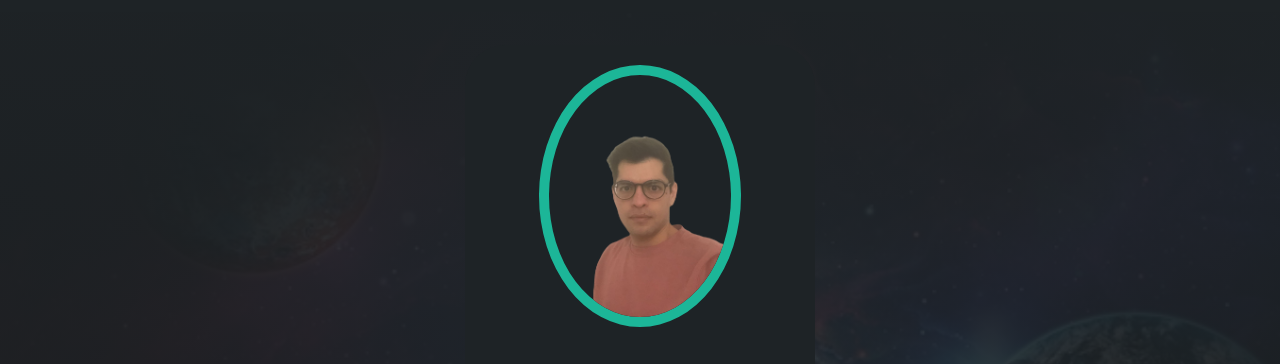
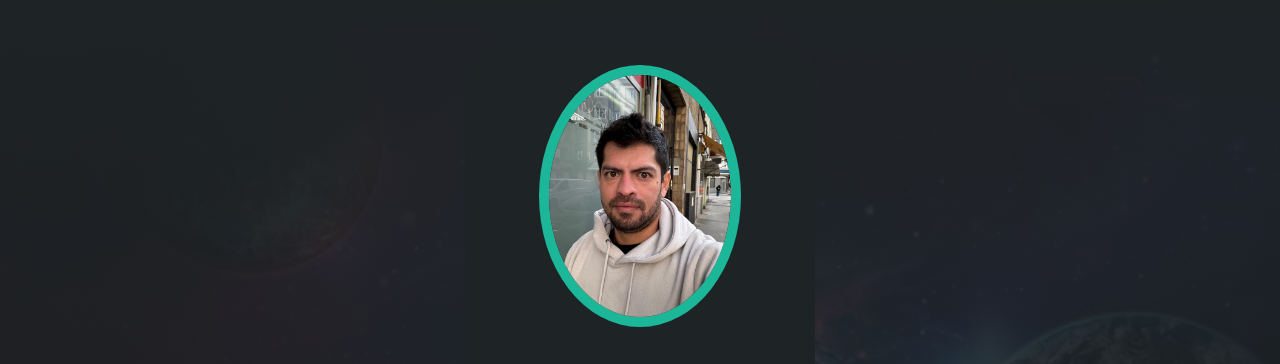
Before and after one commit to Hualle/portfolio, a plain HTML site: page index.html in a window 1280 px wide. Shown: the part 62-426 px from the top of the page. Drawn offline with nearby package versions, Linux system fonts and the light colour scheme.

Commit message:
Update index.html

```diff
--- a/index.html
+++ b/index.html
@@ -39,7 +39,7 @@
     <section id="inicio" class="inicio">
         <div class="contenido-banner">
             <div class="contenedor-img">
-                <img src="img/Imgperfil.png" alt="">
+                <img src="img/imgprofile.jpeg" alt="">
             </div>
             <h1>HUGO MAGDALENO</h1>
             <h2>Software Developer</h2>
```
